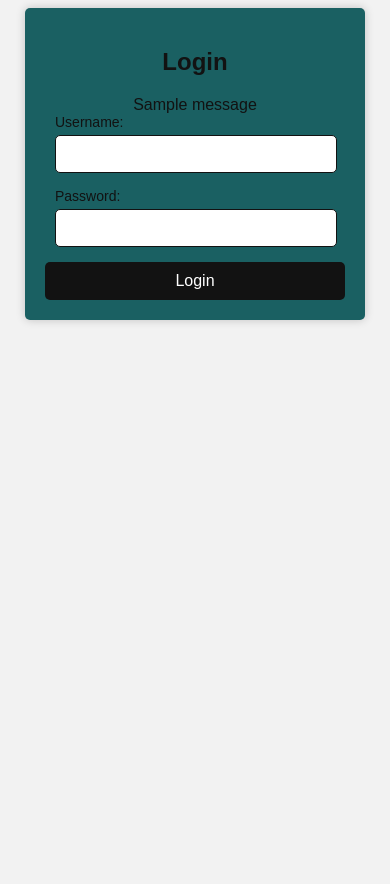
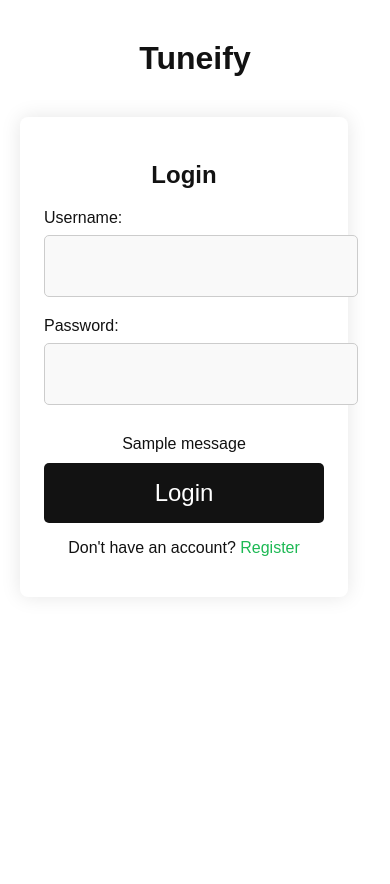
Before and after one commit to GitZol/Tuneify, a Django app: template templates/login_form.html in a window 390 px wide. Before the commit the page ends 323 px from the top, so only its background shows below. Run offline with Django 3.2, Linux system fonts and the light colour scheme; the template is opened without the code that fills it, so the values that code supplies are empty, except form fields; tables that the repository leaves empty hold one stand-in row (values such as "Sample post"); one stand-in notice (Sample message) is shown; form fields are guessed from the names that the template uses.

Commit message:
responsive forms

```diff
--- a/SpotifyProject/urls.py
+++ b/SpotifyProject/urls.py
@@ -28,7 +28,7 @@ urlpatterns = [
     path('spotify_callback/', views.spotify_callback, name='spotify_callback'),
     path('listening_history/', views.get_listening_history, name='listening_history'),
     path('', views.home, name='home'),
-    path('spotify_profile/', views.spotify_profile, name='spotify_profile'),
+    path('tuneify_profile/', views.tuneify_profile, name='tuneify_profile'),
     path('get_user_similarity_scores/', views.get_user_similarity_score, name='get_user_similarity_scores'),
     path('check_similarity/', views.check_similarity, name='check_similarity'),
     path('profile/', views.profile_view, name='profile'),
--- a/static/account.css
+++ b/static/account.css
@@ -112,6 +112,8 @@ p {
 
 .account-details h2 {
     margin-bottom: 10px;
+    padding: 10px;
+    text-align: center;
 }
 
 .account-details p {
@@ -125,6 +127,8 @@ p {
 
 .change-password h2 {
     margin-bottom: 10px;
+    padding: 10px;
+    text-align: center;
 }
 
 /* Style form inputs and labels */
@@ -149,7 +153,6 @@ form button:hover {
     background-color: #555;
 }
 
-/* Style the messages */
 .messages {
     list-style-type: none;
     padding: 0;
--- a/static/styles.css
+++ b/static/styles.css
@@ -1,4 +1,3 @@
-/* Style the list of items */
 .home {
     margin: auto;
 }
@@ -8,137 +7,160 @@ ul {
     padding: 0;
     margin: 0;
 }
+
+
 body .registration {
     font-family: Arial, sans-serif;
     text-align: center;
-    background-color: #f2f2f2;
+    background-color: #f5f5f5;
+    margin: 0;
+    display: flex;
+    justify-content: center;
+    align-items: center;
+    height: 100vh;
 }
 
 .registration-form {
-    max-width: 300px;
-    margin: 0 auto;
-    padding: 20px;
-    background-color: #1a6062;
+    font-family: Arial, sans-serif;
+    padding: 40px;
+    background-color: #fff;
     color: #121212;
-    border-radius: 5px;
-    box-shadow: 0px 0px 10px rgba(0, 0, 0, 0.2);
+    border-radius: 8px;
+    box-shadow: 0px 0px 20px rgba(0, 0, 0, 0.1);
+    display: flex;
+    flex-direction: column;
+    align-items: center;
+}
+
+.registration-form h2 {
+    font-size: 28px;
+    margin-bottom: 20px;
+    color: #121212;
     text-align: center;
 }
 
-.registration-form h2 {
-    font-size: 24px;
+.registration-form .form-group {
+    width: 90%;
     margin-bottom: 20px;
-    color: #121212; /* Title color */
-}
-
-.registration-form .form-group {
-    margin-bottom: 15px;
     text-align: left;
-    padding-left: 10px;
-    padding-right: 30px;
 }
 
 .registration-form label {
     display: block;
-    font-size: 14px;
-    margin-bottom: 5px;
-    color: #121212; /* Label color */
+    font-size: 16px;
+    margin-bottom: 8px;
+    color: #121212;
+    text-align: left;
 }
 
 .registration-form input[type="text"],
 .registration-form input[type="password"] {
     width: 100%;
-    padding: 10px;
-    border: 1px solid #121212;
+    padding: 12px;
+    border: 1px solid #ccc;
     border-radius: 5px;
-    background-color: #fff;
+    background-color: #f9f9f9;
     color: #121212;
-    font-size: 14px;
+    font-size: 16px;
 }
 
 .registration-form button.registration-button {
     width: 100%;
-    padding: 10px;
+    padding: 12px;
     background-color: #121212;
-    color: #fff; /* Button text color */
+    color: #fff;
     border: none;
     border-radius: 5px;
-    font-size: 16px;
+    font-size: 18px;
     cursor: pointer;
     transition: background-color 0.3s;
 }
 
 .registration-form button.registration-button:hover {
     background-color: #c7dbce;
-    color: #121212; /* Button text color on hover */
+    color: #121212;
+}
+
+.registration-form .login-link {
+    color: #1DB954;
+    text-decoration: none;
 }
 
 body.login {
     font-family: Arial, sans-serif;
     text-align: center;
-    background-color: #f2f2f2;
+    background-color: #fff;
+    margin: 0;
+    justify-content: center;
+    align-items: center;
+    height: 100vh;
 }
 
 .login-form {
-    max-width: 300px;
-    margin: 0 auto;
-    padding: 20px;
-    background-color: #1a6062;
+    padding: 40px;
+    background-color: #fff;
     color: #121212;
-    border-radius: 5px;
-    box-shadow: 0px 0px 10px rgba(0, 0, 0, 0.2);
+    border-radius: 8px;
+    box-shadow: 0px 0px 20px rgba(0, 0, 0, 0.1);
+    display: flex;
+    flex-direction: column;
+    align-items: center;
+}
+
+.login-form h2 {
+    font-size: 28px;
+    margin-bottom: 20px;
+    color: #121212;
     text-align: center;
 }
 
-.login-form h2 {
-    font-size: 24px;
+.login-form .form-group {
+    width: 90%;
     margin-bottom: 20px;
-    color: #121212; /* Title color */
-}
-
-.login-form .form-group {
-    margin-bottom: 15px;
     text-align: left;
-    padding-left: 10px;
-    padding-right: 30px;
 }
 
 .login-form label {
     display: block;
-    font-size: 14px;
-    margin-bottom: 5px;
-    color: #121212; /* Label color */
+    font-size: 16px;
+    margin-bottom: 8px;
+    color: #121212;
+    text-align: left;
 }
 
 .login-form input[type="text"],
 .login-form input[type="password"] {
     width: 100%;
-    padding: 10px;
-    border: 1px solid #121212;
+    padding: 12px;
+    border: 1px solid #ccc;
     border-radius: 5px;
-    background-color: #fff;
+    background-color: #f9f9f9;
     color: #121212;
-    font-size: 14px;
+    font-size: 16px;
 }
 
 .login-form button.login-button {
     width: 100%;
-    padding: 10px;
+    padding: 12px;
     background-color: #121212;
-    color: #fff; /* Button text color */
+    color: #fff;
     border: none;
     border-radius: 5px;
-    font-size: 16px;
+    font-size: 18px;
     cursor: pointer;
     transition: background-color 0.3s;
 }
 
 .login-form button.login-button:hover {
     background-color: #c7dbce;
-    color: #121212; /* Button text color on hover */
+    color: #121212;
 }
 
-/* Style the container for the homepage */
+.login-form .register-link {
+    color: #1DB954;
+    text-decoration: none;
+}
+
 .homepage-content {
     display: flex;
     flex-direction: column;
@@ -151,19 +173,35 @@ body.login {
     text-align: center;
 }
 
-/* Style the title */
-.title {
-    font-size: 4em; /* Adjust the font size as needed */
+.tuneify {
+    font-family: Arial, sans-serif;
+    background-color: #fff;
+    color: #121212;
+    padding: 20px;
+    text-align: center;
     margin-bottom: 20px;
 }
 
-/* Style the introductory paragraph */
-.description {
-    font-size: 1.5em; /* Adjust the font size as needed */
+.tuneify h1 {
+    margin: 0;
+    font-size: 32px;
+}
+
+.title {
+    font-size: 4em;
     margin-bottom: 20px;
 }
 
-/* Style the buttons */
+
+.description {
+    font-size: 1.5em;
+    margin-bottom: 20px;
+}
+
+.messages {
+    padding: 10px;
+}
+
 .buttons {
     margin-top: 20px;
 }
@@ -174,7 +212,7 @@ body.login {
     margin: 10px;
     text-decoration: none;
     color: #fff;
-    background-color: #121212; /* Dark background color */
+    background-color: #121212;
     border: none;
     border-radius: 5px;
     font-size: 18px;
@@ -183,6 +221,97 @@ body.login {
 }
 
 .btn:hover {
-    background-color: #c7dbce; /* Highlight color on hover */
+    background-color: #c7dbce;
     color: #121212;
 }
+
+@media (max-width: 768px) {
+    .title {
+        font-size: 3em;
+    }
+
+    .description {
+        font-size: 1.2em;
+    }
+
+    .btn {
+        padding: 12px 24px;
+        font-size: 18px;
+    }
+
+    body .registration,
+    body.login {
+        padding: 20px;
+    }
+
+    .registration-form,
+    .login-form {
+        width: 90%;
+        padding: 20px;
+    }
+
+    .registration-form h2,
+    .login-form h2 {
+        font-size: 24px;
+    }
+
+    .registration-form .form-group,
+    .login-form .form-group {
+        width: 100%;
+    }
+
+    .registration-form input[type="text"],
+    .registration-form input[type="password"],
+    .login-form input[type="text"],
+    .login-form input[type="password"] {
+        padding: 10px;
+        font-size: 14px;
+    }
+
+    .registration-form button.registration-button,
+    .login-form button.login-button {
+        padding: 10px;
+        font-size: 16px;
+    }
+}
+
+@media (max-width: 480px) {
+    .title {
+        display: none;
+        font-size: 2.5em;
+    }
+
+    .description {
+        font-size: 32px;
+    }
+
+    .buttons {
+        padding: 18px 36px;
+        font-size: 24px;
+    }
+
+    .registration-form,
+    .login-form {
+        width: 80%;
+        padding: 24px;
+    }
+
+    .registration-form h2,
+    .login-form h2 {
+        font-size: 24px;
+    }
+
+    .registration-form input[type="text"],
+    .registration-form input[type="password"],
+    .login-form input[type="text"],
+    .login-form input[type="password"] {
+        padding: 16px;
+        font-size: 24px;
+    }
+
+    .registration-form button.registration-button,
+    .login-form button.login-button {
+        padding: 16px;
+        font-size: 24px;
+    }
+}
--- a/templates/login_form.html
+++ b/templates/login_form.html
@@ -7,15 +7,11 @@
     <link rel="stylesheet" type="text/css" href="{% static 'styles.css' %}">
 </head>
 <body class="login">
+    <header class="tuneify">
+        <h1>Tuneify</h1>
+    </header>
     <div class="login-form">
         <h2>Login</h2>
-        {% if messages %}
-        <ul class="messages">
-            {% for message in messages %}
-                <li{% if message.tags %} class="{{ message.tags }}"{% endif %}>{{ message }}</li>
-            {% endfor %}
-        </ul>
-        {% endif %}
         <form method="post">
             {% csrf_token %}
             <div class="form-group">
@@ -26,9 +22,17 @@
                 <label for="id_password">Password:</label>
                 {{ login_form.password }}
             </div>
-
+            {% if messages %}
+                <ul class="messages">
+                    {% for message in messages %}
+                        <li{% if message.tags %} class="{{ message.tags }}"{% endif %}>{{ message }}</li>
+                    {% endfor %}
+                </ul>
+            {% endif %}
             <button class="login-button" type="submit" name="login">Login</button>
         </form>
+
+        <p>Don't have an account? <a class="register-link" href="{% url 'register_page' %}">Register</a></p>
     </div>
 </body>
 </html>
--- a/templates/spotify/about.html
+++ b/templates/spotify/about.html
@@ -16,7 +16,7 @@
         <div class="menu-toggle">
             <ul class="menu-items">
                 <li><a href="{% url 'home' %}">Home</a></li>
-                <li><a href="{% url 'spotify_profile' %}">Profile</a></li>
+                <li><a href="{% url 'tuneify_profile' %}">Profile</a></li>
                 <li><a href="#about">About</a></li>
                 <li><a href="{% url 'account' %}">Account</a></li>
                 <li><a href="{% url 'logout' %}">Log Out</a></li>
--- a/templates/spotify/account.html
+++ b/templates/spotify/account.html
@@ -15,7 +15,7 @@
         <div class="menu-toggle">
             <ul class="menu-items">
                 <li><a href="{% url 'home' %}">Home</a></li>
-                <li><a href="{% url 'spotify_profile' %}">Profile</a></li>
+                <li><a href="{% url 'tuneify_profile' %}">Profile</a></li>
                 <li><a href="{% url 'about' %}">About</a></li>
                 <li><a href="{% url 'account' %}">Account</a></li>
                 <li><a href="{% url 'logout' %}">Log Out</a></li>
@@ -25,7 +25,6 @@
     </div>
     <div class="account-content">
         <p>Welcome, {{ user.username }}!</p>
-
         {% if messages %}
             <ul class="messages">
                 {% for message in messages %}
@@ -33,7 +32,6 @@
                 {% endfor %}
             </ul>
         {% endif %}
-
         <section class="account-details">
             <h2>Account Details</h2>
             <p>Username: {{ user.username }}</p>
--- a/templates/spotify/home.html
+++ b/templates/spotify/home.html
@@ -14,11 +14,9 @@
             <p>Discover Your Musical Kin</p>
         </div>
         <div class="buttons">
-            <!-- Button to go to the Spotify authentication page -->
             <a href="{% url 'spotify_auth' %}" class="btn btn-primary">Authenticate with Spotify</a>
 
-            <!-- Button to go to the user's profile page -->
-            <a href="{% url 'spotify_profile' %}" class="btn btn-success">My Spotify Profile</a>
+            <a href="{% url 'tuneify_profile' %}" class="btn btn-success">My Spotify Profile</a>
         </div>
     </div>
 </body>
--- a/templates/spotify/profile.html
+++ b/templates/spotify/profile.html
@@ -17,7 +17,7 @@
         <div class="menu-toggle">
             <ul class="menu-items">
                 <li><a href="{% url 'home' %}">Home</a></li>
-                <li><a href="{% url 'spotify_profile' %}">Profile</a></li>
+                <li><a href="{% url 'tuneify_profile' %}">Profile</a></li>
                 <li><a href="{% url 'about' %}">About</a></li>
                 <li><a href="{% url 'account' %}">Account</a></li>
                 <li><a href="{% url 'logout' %}">Log Out</a></li>
```
Also changed, not shown: SpotifyProject/settings.py (+2 -10 lines), templates/registration_form.html (+10 -9 lines), tuneify/views.py (+12 -8 lines), db.sqlite3.
